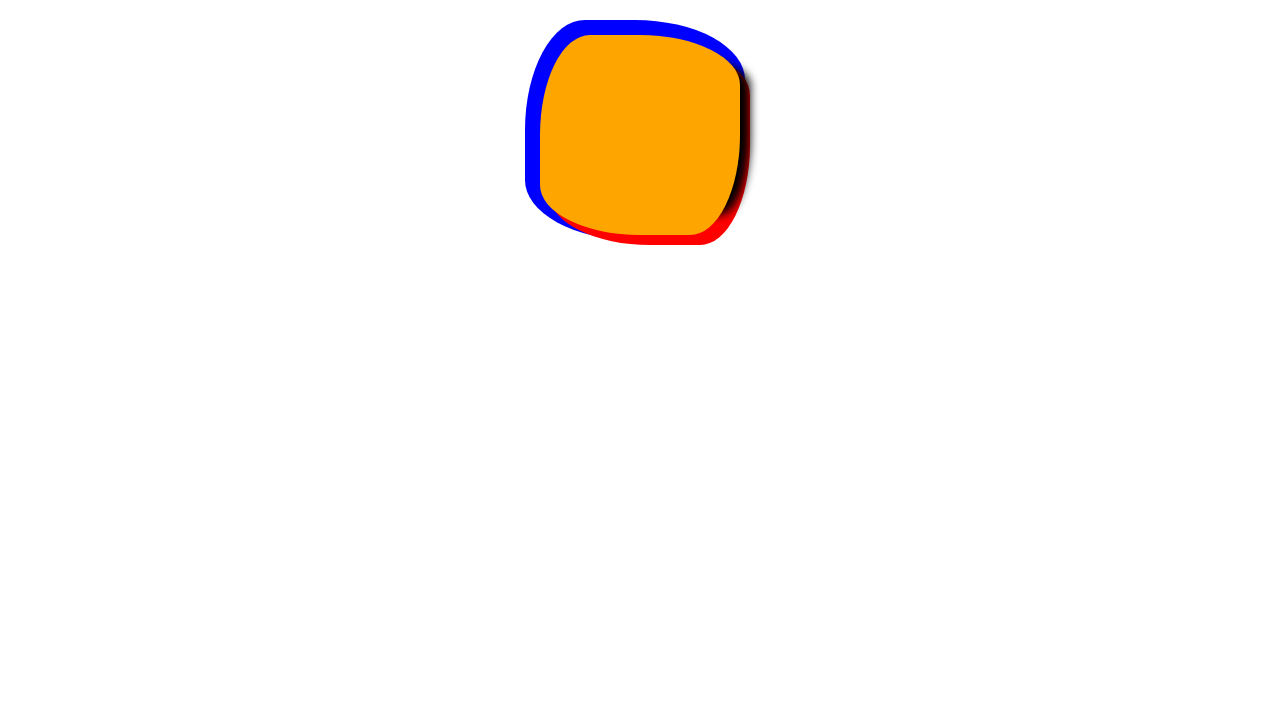
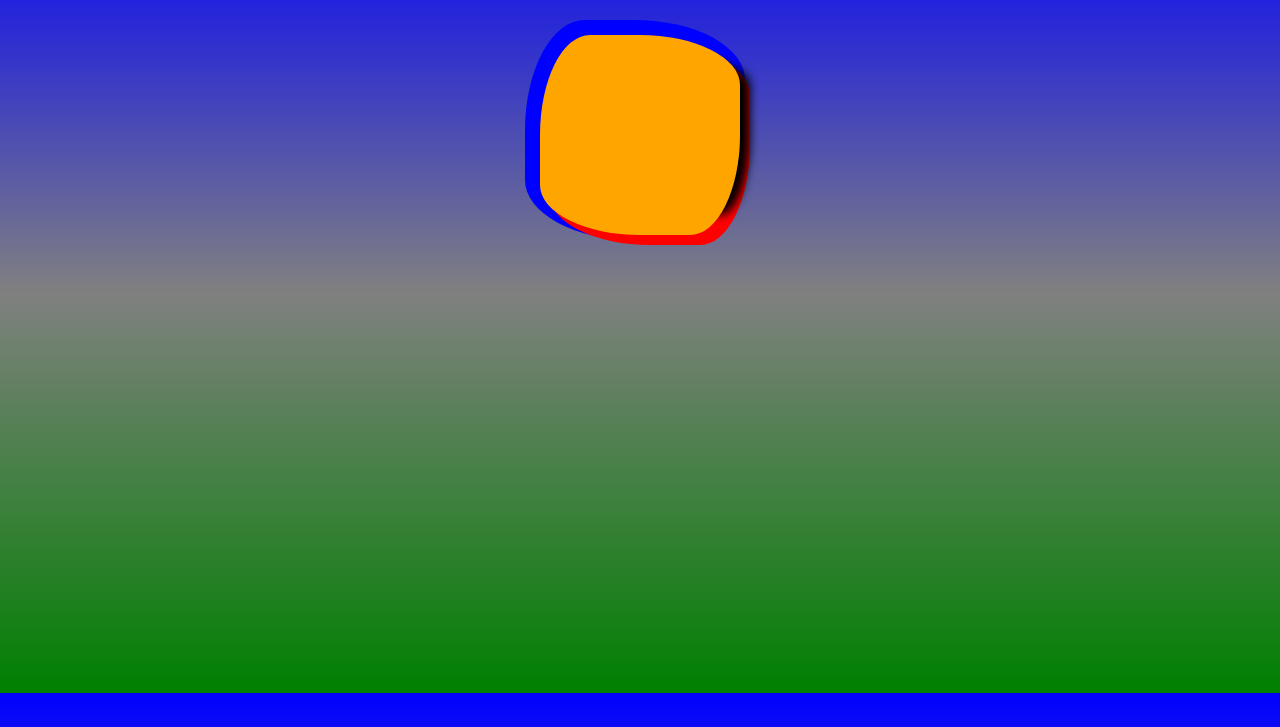
Before and after one commit to CarlosEdudes/ArquivoAula, a plain HTML site: page Atividades/22/22_gadrientLinear.html in a window 1280 px wide. Shown: the part 107-834 px from the top of the page. Before the commit the page ends 800 px from the top, so only its background shows below. Drawn offline with Linux system fonts and the light colour scheme.

Commit message:
comit6
Atividades 22 a 24

```diff
--- a/Atividades/22/style.css
+++ b/Atividades/22/style.css
@@ -1,4 +1,14 @@
 @charset "UTF-8";
+
+html, body {
+    height: 100%;
+    margin: 0;
+    padding: 0;
+}
+
+body {
+    background-image: linear-gradient(blue, gray, green);
+}
 
 #radius {
     background: orange;
--- /dev/null
+++ b/Atividades/23/style.css
@@ -0,0 +1,11 @@
+@charset "UTF-8";
+
+@import url('https://fonts.googleapis.com/css2?family=Castoro+Titling&display=swap');
+
+:root {
+    --font-destaque:'Castoro Titling';
+}
+
+h1 {
+    font-family: var(--font-destaque);
+}
--- /dev/null
+++ b/Atividades/24/style.css
@@ -0,0 +1,17 @@
+@charset "UTF-8";
+
+div {
+    height: 100px;
+    width: 100px;
+    background-color: orange;
+
+    transition-property: width, height;
+    transition-duration: 2s, 4s;
+    transition-timing-function: cubic-bezier(67, -0.38, .5, 1.5);
+    transition-delay: 0s, 0.8s;
+}
+
+div:hover {
+    width: 500px;
+    height: 300px;
+}
```
Also changed, not shown: Atividades/23/23_fontFace.html (added, +13 -0 lines), Atividades/24/24_transicoesSuaves.html (added, +17 -0 lines).
